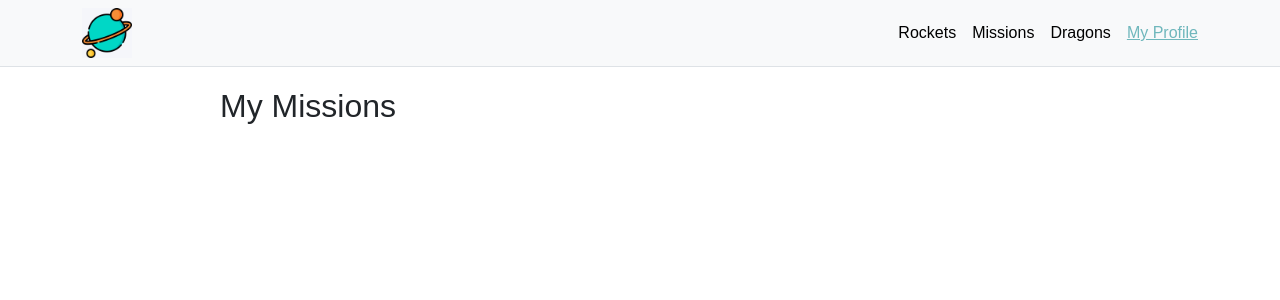
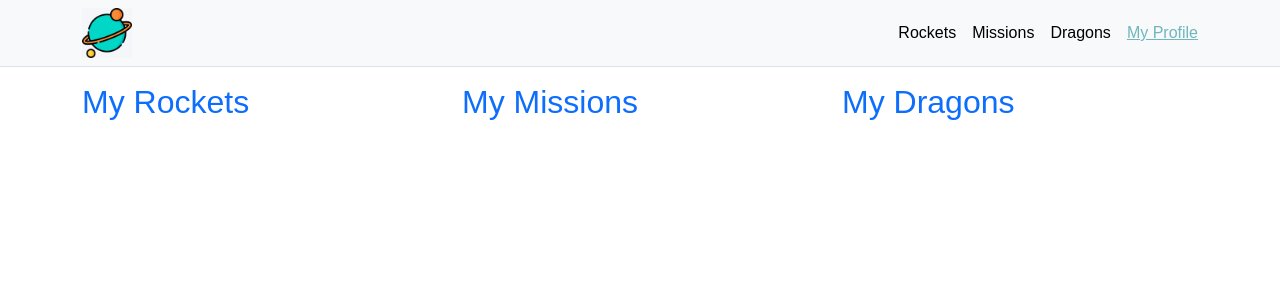
Before and after one commit to PabloBona/space-travelers, a React (Create React App) app: page /myprofile in a window 1280 px wide. Shown: the top 300 px of the page. Built offline with nearby package versions, Linux system fonts and the light colour scheme.

Commit message:
Styled My profile with boostrap

```diff
--- a/src/components/DragonCard.jsx
+++ b/src/components/DragonCard.jsx
@@ -3,13 +3,14 @@ import React from 'react';
 import PropTypes from 'prop-types';
 import '../style/dragons.css';
 import { useDispatch } from 'react-redux';
-import { reserveDragon } from '../redux/dragons/dragonsSlice';
+import { reserveDragon, updateReservedDragons } from '../redux/dragons/dragonsSlice';
 
 const DragonCard = ({ dragon }) => {
   const dispatch = useDispatch();
 
   const handleReserve = () => {
     dispatch(reserveDragon(dragon.id));
+    dispatch(updateReservedDragons());
   };
   return (
     <div className="dragon-card rounded my-3" key={dragon.id}>
--- a/src/components/MyProfile.jsx
+++ b/src/components/MyProfile.jsx
@@ -1,26 +1,51 @@
 import React from 'react';
 import { useSelector } from 'react-redux';
-import { Table } from 'react-bootstrap';
 import { AllMissions } from '../redux/missions/missionSlice';
 import '../style/myProfile.css';
 
 const MyProfile = () => {
   const missions = useSelector(AllMissions);
+  const dragonsData = useSelector((state) => state.dragons.dragons);
 
   const reservedMissions = missions.filter((mission) => mission.reserved);
+  const reservedDragons = dragonsData.filter((dragon) => dragon.reserved);
 
   return (
-    <section className="my-missions">
-      <h2>My Missions</h2>
-      <Table striped bordered hover>
-        <tbody>
-          {reservedMissions.map(({ id, name }) => (
-            <tr key={id} className="p-8">
-              <td className="fw-bold">{name}</td>
-            </tr>
-          ))}
-        </tbody>
-      </Table>
+    <section className="container">
+      <div className="row">
+        {/* From here  */}
+        <div className="col-lg-4 col-md-4 col-sm-12">
+          <h2 className="my-3 text-primary">My Rockets</h2>
+          <ul className="list-unstyled">
+            {reservedMissions.map(({ id, name }) => (
+              <li className="border my-1 px-2 rounded" key={id}>
+                {name}
+              </li>
+            ))}
+          </ul>
+        </div>
+        {/* to here, we need to show Reserved Rockets (ALI) */}
+        <div className="col-lg-4 col-md-4 col-sm-12">
+          <h2 className="my-3 text-primary">My Missions</h2>
+          <ul className="list-unstyled">
+            {reservedMissions.map(({ id, name }) => (
+              <li className="border my-1 px-2 rounded" key={id}>
+                {name}
+              </li>
+            ))}
+          </ul>
+        </div>
+        <div className="col-lg-4 col-md-4 col-sm-12">
+          <h2 className="my-3 text-primary">My Dragons</h2>
+          <ul className="list-unstyled">
+            {reservedDragons.map((dragon) => (
+              <li className="border my-1 px-2 rounded" key={dragon.id}>
+                {dragon.name}
+              </li>
+            ))}
+          </ul>
+        </div>
+      </div>
     </section>
   );
 };
--- a/src/redux/dragons/dragonsSlice.js
+++ b/src/redux/dragons/dragonsSlice.js
@@ -28,7 +28,9 @@ const dragonsSlice = createSlice({
       });
       state.dragons = newState;
     },
-
+    updateReservedDragons: (state) => {
+      state.reservedDragons = state.dragons.filter((dragon) => dragon.reserved);
+    },
   },
   extraReducers: (builder) => {
     builder
@@ -50,4 +52,4 @@ const dragonsSlice = createSlice({
 
 export default dragonsSlice.reducer;
 export { fetchDragonsData };
-export const { reserveDragon } = dragonsSlice.actions;
+export const { reserveDragon, updateReservedDragons } = dragonsSlice.actions;
```
